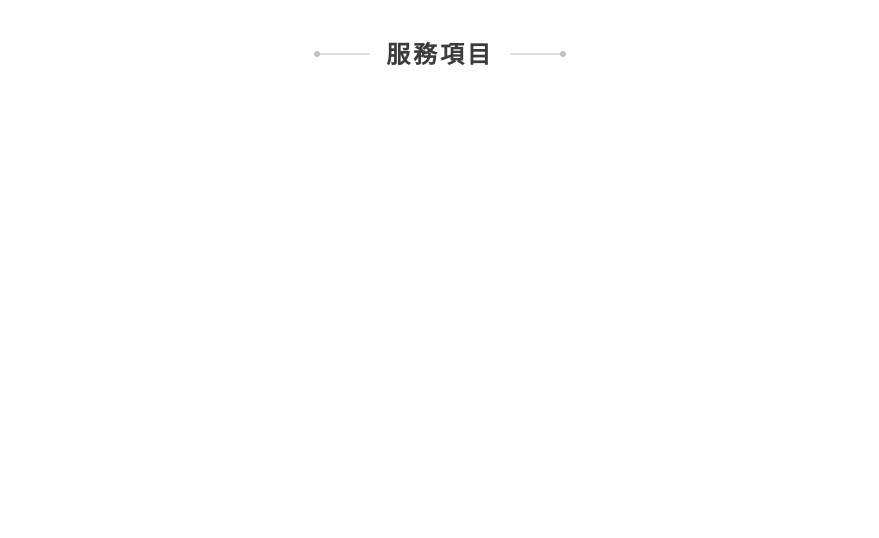
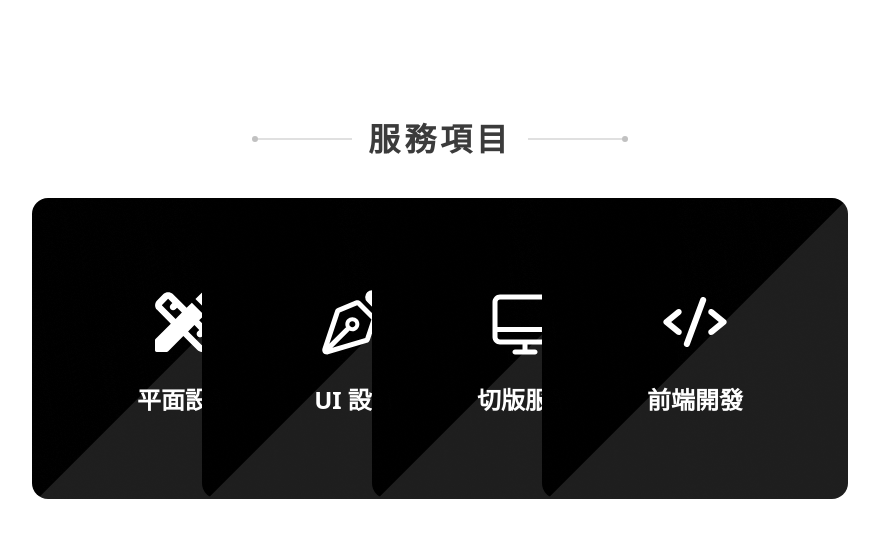
Before and after one commit to Lin4611/noelwebsite, a React (Vite) app: page / in a window 1280 px wide. Shown: the top 538 px of the page, without its empty margins (200-1079 px from the left). Built offline with nearby package versions, Linux system fonts and the light colour scheme; a web font is replaced by a local one.

Commit message:
feat: complete services card layout

```diff
--- a/src/pages/ServicesPage.jsx
+++ b/src/pages/ServicesPage.jsx
@@ -1,16 +1,66 @@
 import deco_left_sm from "../assets/imgs/icon/title deco-left-sm.svg";
 import deco_right_sm from "../assets/imgs/icon/title deco-right-sm.svg";
+import deco_left_lg from "../assets/imgs/icon/title deco-left-lg.svg";
+import deco_right_lg from "../assets/imgs/icon/title deco-right-lg.svg";
+import visual_design_icon from "../assets/imgs/icon/service-item-visual.svg";
+import ui_icon from "../assets/imgs/icon/service-item-ui.svg";
+import html_css_icon from "../assets/imgs/icon/service-item-html&css.svg";
+import front_end_icon from "../assets/imgs/icon/service-item-front-end.svg";
+const servicesArray = [
+  { id: 1, title: "平面設計", iconUrl: visual_design_icon },
+  { id: 2, title: "UI 設計", iconUrl: ui_icon },
+  { id: 3, title: "切版服務", iconUrl: html_css_icon },
+  { id: 4, title: "前端開發", iconUrl: front_end_icon },
+];
+const services_bg = "bg-[url('../assets/imgs/service-bg/service-item-bg.png')]";
 const ServicesPage = () => {
-  return (<>
-    <main className="max-w-[375px] w-full mx-auto lg:max-w-[1920px]">
-      <section className="w-full flex py-10">
-        <div className="w-full flex justify-center items-center gap-4">
-            <img src={deco_left_sm} alt="services" className="w-14 h-1.5 object-cover" />
-          <h2 className="h4-bold-spacing text-Primary-700">服務項目</h2>
-          <img src={deco_right_sm} alt="services" className="w-14 h-1.5 object-cover"/>
-        </div>
-      </section>
-    </main>
-  </>);
+  return (
+    <>
+      <main className="max-w-[375px] w-full mx-auto lg:max-w-[1920px]">
+        <section className="w-full flex pt-10 pb-20 items-center justify-center gap-10 flex-col lg:py-30">
+          <div className="w-full flex justify-center items-center gap-4">
+            <img
+              src={deco_left_sm}
+              alt="services"
+              className="w-14 h-1.5 object-cover block lg:hidden"
+            />
+            <img
+              src={deco_left_lg}
+              alt="services"
+              className="w-25 h-1.5 object-cover hidden lg:block"
+            />
+            <h2 className="h4-bold-spacing text-Primary-700 lg:h2-spacing">
+              服務項目
+            </h2>
+            <img
+              src={deco_right_sm}
+              alt="services"
+              className="w-14 h-1.5 object-cover block lg:hidden"
+            />
+            <img
+              src={deco_right_lg}
+              alt="services"
+              className="w-25 h-1.5 object-cover hidden lg:block"
+            />
+          </div>
+          <div className="w-full grid grid-cols-1 h-full justify-items-center gap-6 lg:grid-cols-4 lg:px-[312px]">
+            {servicesArray.map((service) => (
+              <div
+                className={`${services_bg} w-[306px] py-21 flex flex-col justify-center items-center gap-6 rounded-2xl`}
+                key={service.id}
+              >
+                <img
+                  src={service.iconUrl}
+                  alt={service.title}
+                  className="w-20 h-auto aspect-square"
+                />
+                <h3 className="h4-bold text-Primary-50">{service.title}</h3>
+              </div>
+            ))}
+          </div>
+        </section>
+      </main>
+    </>
+  );
 };
 export default ServicesPage;
```
